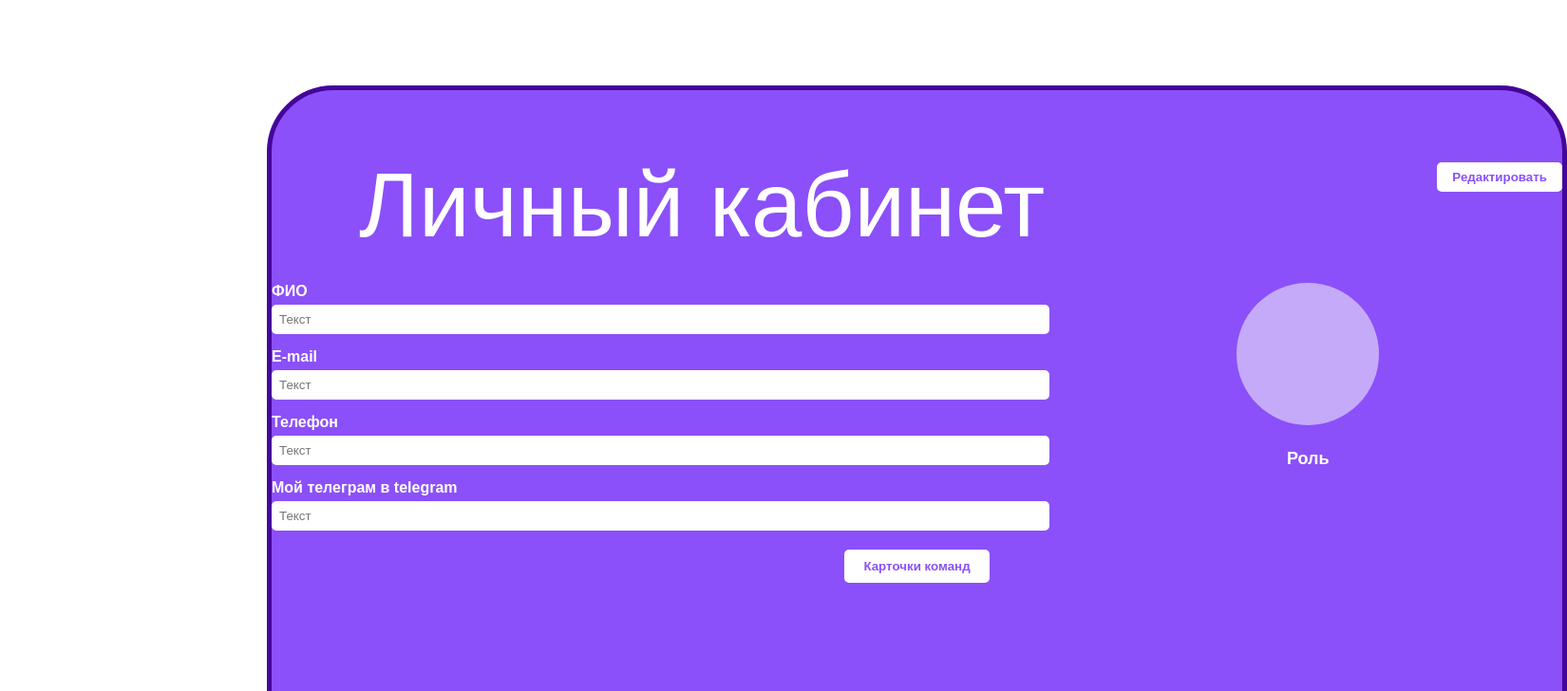
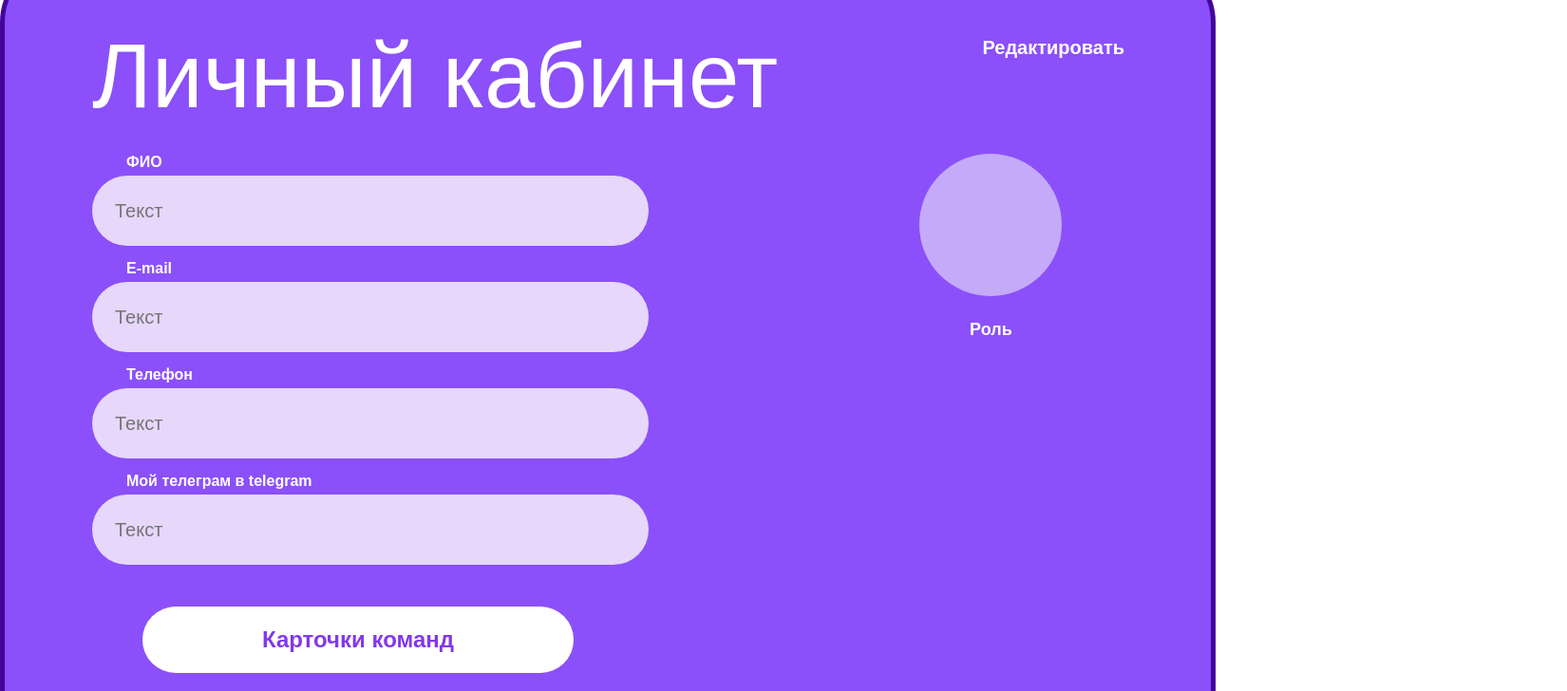
Before and after one commit to Students-buisness-incubator-of-TUSUR/track-me-frontend, a React (Create React App) app: page /profile in a window 1280 px wide. Shown: the top 728 px of the page at 95% size, 1650 px wide, since content can reach past the window. Built offline with nearby package versions, Linux system fonts and the light colour scheme.

Commit message:
Немного изменил и отризовал поля ввода для ЛК (#96)

```diff
--- a/src/accets/profile/ProfilePage.css
+++ b/src/accets/profile/ProfilePage.css
@@ -1,8 +1,7 @@
 .profile-container {
   width: 1359px;
   height: 882px;
-  margin-top: 90px;
-  margin-left: 281px;
+
   background-color: #8b50f9; /* Фон, похожий на фиолетовый из макета */
   border: 5px solid #44069A;
   border-radius: 70px;
@@ -35,14 +34,18 @@
 }
 
 .edit-button12 {
-  background-color: #ffffff;
-  color: #8b50f9;
-  border: none;
-  padding: 8px 16px;
-  font-weight: bold;
-  border-radius: 5px;
-  cursor: pointer;
+  background: none; /* Убираем фон */
+  color: #FFFFFF; /* Оставляем цвет текста */
+  font-size: 20px;
+  font-weight: 700;
+  margin-right: 91px;
+
+  border: none; /* Убираем границы */
+  font-weight: bold; /* Оставляем жирный текст, если нужно */
+  cursor: pointer; /* Оставляем указатель при наведении */
+  padding: 0; /* Убираем внутренние отступы */
 }
+
 
 .profile-content {
   display: flex;
@@ -53,6 +56,7 @@
 
 .profile-fields {
   display: flex;
+  padding-left: 92px;
   flex-direction: column;
   gap: 15px;
   width: 60%;
@@ -60,14 +64,31 @@
 
 .field label {
   display: block;
+  padding-left: 36px;
+  font-weight: 300;
+  font-size: 16px;
   margin-bottom: 5px;
   font-weight: bold;
 }
 
 .field input {
   width: 100%;
-  padding: 8px;
-  border-radius: 5px;
+  width: 560px;
+  height: 72px;
+  font-weight: 300;
+  font-size: 20px;
+
+  background-color: #E6D7FB;
+  color: #000; /* Черный цвет текста */
+
+  padding-left: 24px;
+  border-radius: 70px;
+  border: none;
+  outline: none; /* Убирает контур при фокусе */
+}
+
+.field input:focus {
+  outline: none; /* Дополнительно убирает контур */
   border: none;
 }
 
@@ -93,12 +114,16 @@
 }
 
 .team-cards-button {
-  margin-top: 20px;
+  margin-top: 44px;
+  width: 454px;
+  height: 70px;
   background-color: #ffffff;
-  color: #8b50f9;
+  color: #8338EB;
   border: none;
-  padding: 10px 20px;
-  font-weight: bold;
-  border-radius: 5px;
+  align-self: flex-start;
+  margin-left: 145px;
+  font-weight: 700;
+  font-size: 24px;
+  border-radius: 70px;
   cursor: pointer;
 }
--- a/src/accets/profile/ProfilePage.js
+++ b/src/accets/profile/ProfilePage.js
@@ -3,6 +3,7 @@ import "./ProfilePage.css"; // Подключаем стили
 
 function ProfilePage() {
   return (
+    <div className="login-container">
     <div className="profile-container">
       <div className="profile-header">
         <h1>Личный кабинет</h1>
@@ -41,6 +42,7 @@ function ProfilePage() {
 
       <button className="team-cards-button">Карточки команд</button>
     </div>
+    </div>
   );
 }
 
--- a/src/accets/teamcard/TrackerPage.css
+++ b/src/accets/teamcard/TrackerPage.css
@@ -22,13 +22,13 @@
 
   /* Обертка карточек */
   .cards-wrapper {
-    display: grid;
-    grid-template-columns: repeat(2, 1fr); /* Две колонки */
-
-    justify-content: center; /* Центрируем карточки */
-    gap: 20px; /* Отступ между карточками */
-    max-width: 1800px; /* Чтобы карточки не разлетались по ширине */
-    margin: 0 auto;
+    margin-top: 26px;
+    display: flex;
+    align-content: space-between;
+    justify-content: space-between;
+    flex-wrap: wrap;
+    margin-right: 101px;
+    margin-left: 101px;
 }
 
   /* Карточка */
@@ -41,7 +41,7 @@
     width: 849px;
     height: 201px;
     min-width: 400px;
-    margin-left: 10px;
+
     margin-top: 27px;
     margin-bottom: 20px;
     box-shadow: 11px 12px 7px rgba(112, 14, 240, 0.4); /* лёгкая фиолетовая тень */
```
